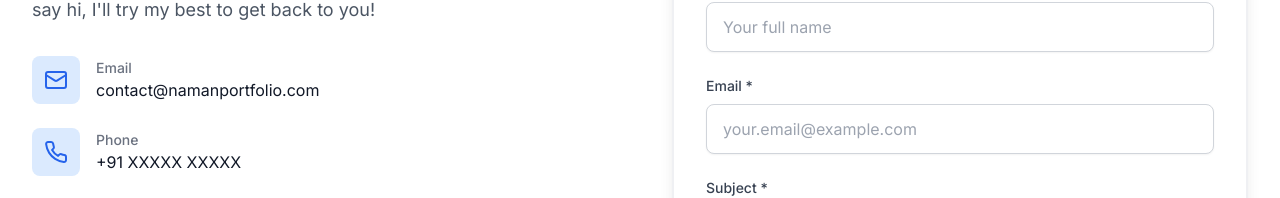
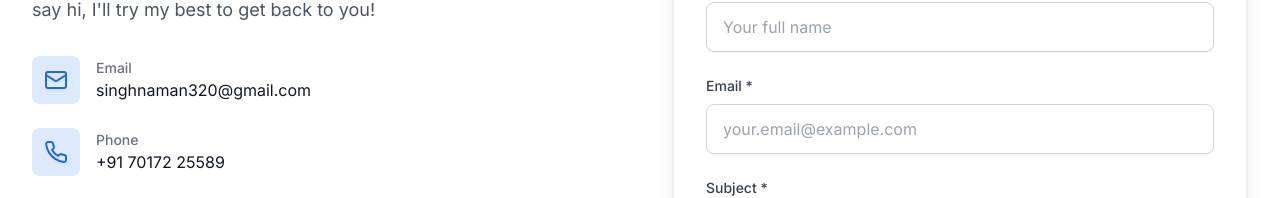
Before and after one commit to singhnaman320/naman-singh-portfolio, a React (Vite) app: page /contact in a window 1280 px wide. Shown: the part 548-746 px from the top of the page. Built offline with nearby package versions, Linux system fonts and the light colour scheme; no server answers.

Commit message:
Portfolio Frontend

```diff
--- a/src/pages/Contact.jsx
+++ b/src/pages/Contact.jsx
@@ -41,14 +41,14 @@ const Contact = () => {
     {
       icon: Mail,
       label: 'Email',
-      value: 'contact@namanportfolio.com',
-      href: 'mailto:contact@namanportfolio.com'
+      value: 'singhnaman320@gmail.com',
+      href: 'mailto:singhnaman320@gmail.com'
     },
     {
       icon: Phone,
       label: 'Phone',
-      value: '+91 XXXXX XXXXX',
-      href: 'tel:+91XXXXXXXXX'
+      value: '+91 70172 25589',
+      href: 'tel:+917017225589'
     },
     {
       icon: MapPin,
```
